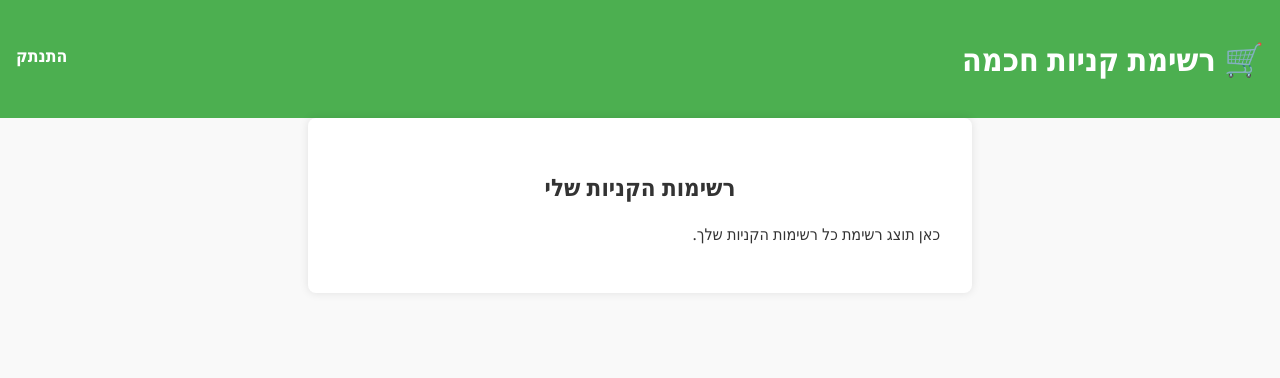
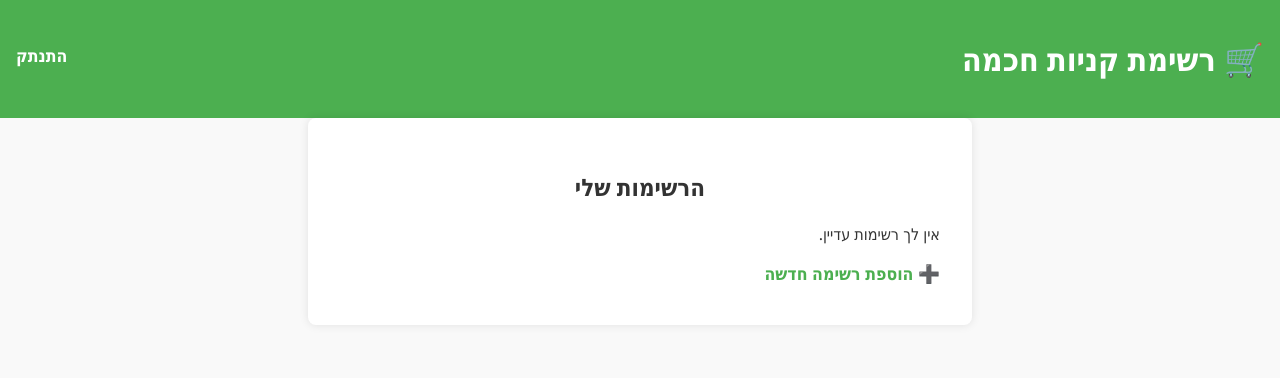
Before and after one commit to Yael-Karat/smart-shopping-list, a Flask app: page /lists in a window 1280 px wide. Shown: the top 378 px of the page. Run offline with Flask 3, Linux system fonts and the light colour scheme; the visitor is signed in with stand-in values (Sample User, id 1).

Commit message:
Added the ability to add items to a cart list, edit and delete them

```diff
--- a/app/templates/lists.html
+++ b/app/templates/lists.html
@@ -1,9 +1,39 @@
 {% extends "base.html" %}
+{% block title %}הרשימות שלי{% endblock %}
+{% block content %}
+<h2>הרשימות שלי</h2>
 
-{% block title %}צפייה ברשימות{% endblock %}
+{% if lists %}
+  <ul>
+  {% for lst in lists %}
+    <li>
+      <strong>{{ lst.name }}</strong>
+      <a href="{{ url_for('edit_list', list_id=lst.id) }}">✏️</a>
+      <form action="{{ url_for('delete_list', list_id=lst.id) }}" method="POST" style="display:inline;">
+        <button type="submit" onclick="return confirm('למחוק את הרשימה?')">🗑️</button>
+      </form>
 
-{% block content %}
-  <h2>רשימות הקניות שלי</h2>
-  <p>כאן תוצג רשימת כל רשימות הקניות שלך.</p>
-  <!-- אפשר פה להכניס טבלה או רשימה דינמית בעתיד -->
+      {% if lst.items %}
+        <ul>
+        {% for it in lst.items %}
+          <li>
+            {{ it.name }}{% if it.category %} <em>({{ it.category }})</em>{% endif %}
+            <a href="{{ url_for('edit_item', item_id=it.id) }}">✏️</a>
+            <form action="{{ url_for('delete_item', item_id=it.id) }}" method="POST" style="display:inline;">
+              <button type="submit" onclick="return confirm('למחוק את הפריט?')">🗑️</button>
+            </form>
+          </li>
+        {% endfor %}
+        </ul>
+      {% else %}
+        <p>אין פריטים ברשימה.</p>
+      {% endif %}
+    </li>
+  {% endfor %}
+  </ul>
+{% else %}
+  <p>אין לך רשימות עדיין.</p>
+{% endif %}
+
+<a href="{{ url_for('add_list') }}">➕ הוספת רשימה חדשה</a>
 {% endblock %}
```
